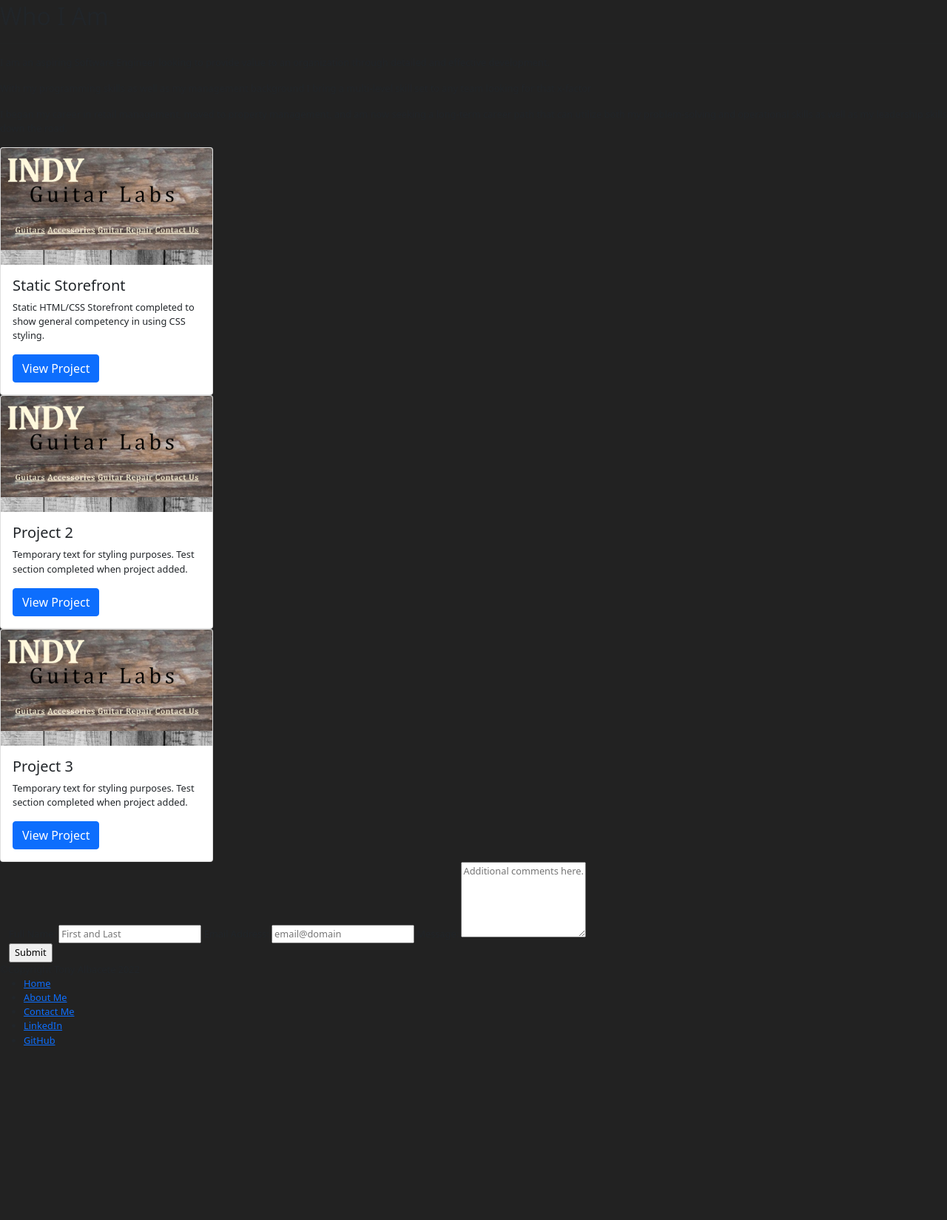
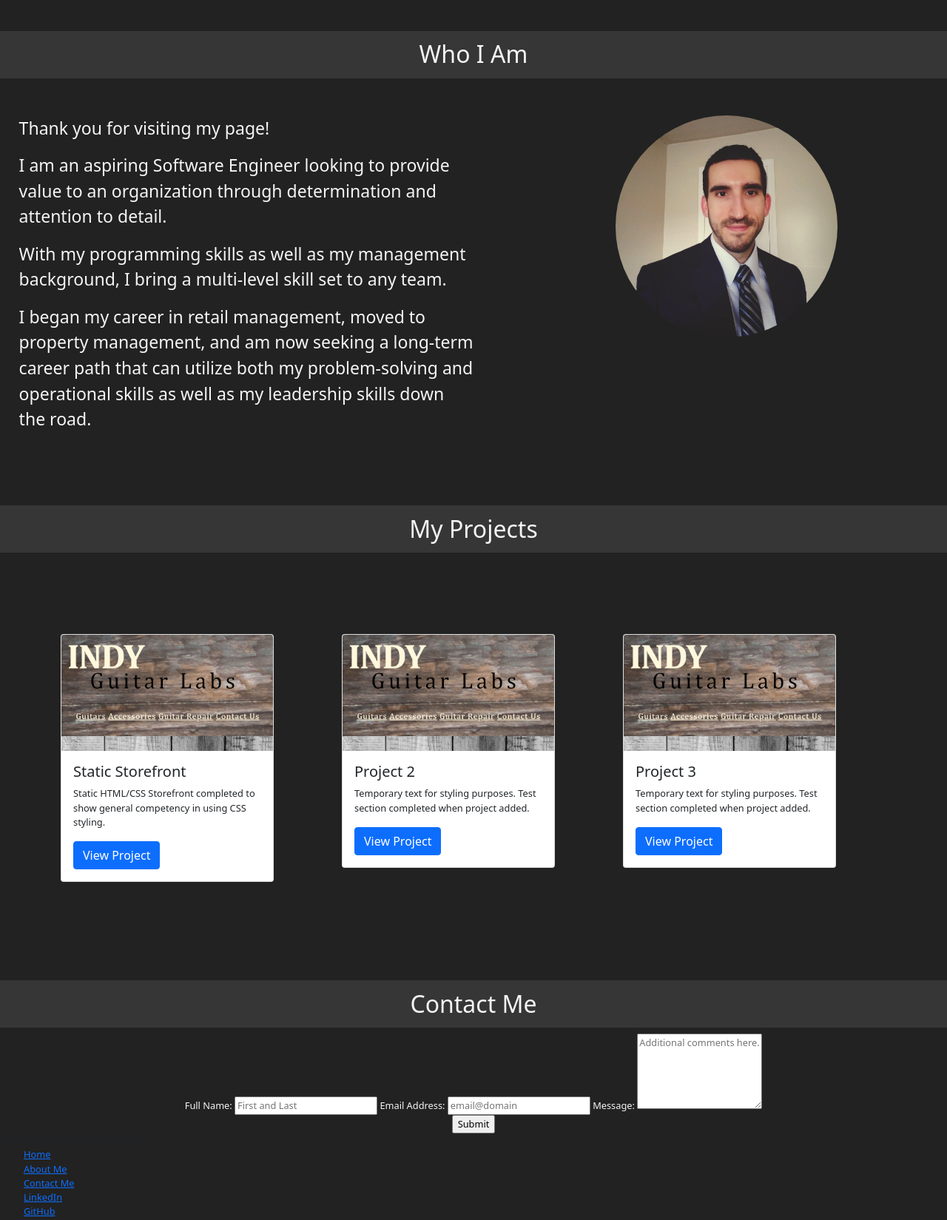
Before and after one commit to tbalbacete/Portfolio-Project, a plain HTML site: page index.html in a window 1280 px wide. Shown: the part 656-2305 px from the top of the page at 74% size. Before the commit the page ends 2088 px from the top, so only its background shows below. Drawn offline with nearby package versions, Linux system fonts and the light colour scheme.

Commit message:
added about me styling

```diff
--- a/index.html
+++ b/index.html
@@ -22,7 +22,7 @@
                 <div class="navbar-nav">
                   <a class="nav-link active" aria-current="page" href="#main">About Me</a>
                   <a class="nav-link" href="#fs-frm">Contact</a>
-                  <a class="nav-link" href="#card1">Projects</a>
+                  <a class="nav-link" href="#projectshead">Projects</a>
                   <a class="nav-link" href="https://github.com/tbalbacete">GitHub</a>
                 </div>
               </div>
@@ -41,17 +41,31 @@
     <!-- Navbar -->
     <!-- About Me -->
     <section id="main" class="contentwrapper">
+        <br/>
+        <br/>
         <h2 id="aboutmehead">Who I Am</h2>
         <hr/>
-        <p>I am an aspiring Software Engineer looking to provide value to an organization through detailed and effective development. </p>
-        <p>With my programming skills as well as my management background I bring a multi-level skill set to any team looking for that x-factor</p>
+        <hr/>
+        <div><img src= "assets/headshot.jpg" id = "headshot" alt="Headshot of Me"></div>
+        <p>Thank you for visiting my page!</p>
+        <p>I am an aspiring Software Engineer looking to provide value to an organization through determination and attention to detail.</p>
+        <p>With my programming skills as well as my management background, I bring a multi-level skill set to any team. </p>
         <p>I began my career in retail management, moved to property management, and am now seeking a long-term career path that can utilize both my problem-solving and operational skills as well as my leadership skills down the road.</p>
     </section>
 
+    <br/>
+    <br/>
+    <br/>
+
     <!-- Projects -->
-    <div id="card1">
+    <h2 id = "projectshead">My Projects</h2>
+    <br/>
+    <br/>
+    <div class = "container">
+      <div class="row">
+      <div class="col-lg mb-4">
           <div class="card" style="width: 18rem;">
-            <img src="./assets/storefront.png" class="card-img-top" alt="...">
+              <img src="./assets/storefront.png" class="card-img-top" alt="Storefront IMG">
               <div class="card-body">
                 <h5 class="card-title">Static Storefront</h5>
                 <p class="card-text">Static HTML/CSS Storefront completed to show general competency in using CSS styling.</p>
@@ -59,7 +73,7 @@
               </div>
             </div>
           </div>
-    <div>
+      <div class="col-lg mb-4">
           <div class="card" style="width: 18rem;">
               <img src="./assets/storefront.png" class="card-img-top" alt="...">
               <div class="card-body">
@@ -69,7 +83,7 @@
               </div>
             </div>
       </div>
-    <div>
+      <div class="col-lg mb-4">
           <div class="card" style="width: 18rem;">
               <img src="./assets/storefront.png" class="card-img-top" alt="...">
               <div class="card-body">
@@ -79,7 +93,11 @@
               </div>
             </div>
       </div>
+      </div>
+    </div>
+    <br/>
     <!-- Contact Section -->
+      <h2 id = "contactHead">Contact Me</h2>
         <div class="container-fluid">
             <form id="fs-frm" name="simple-contact-form" accept-charset="utf-8" action="https://formspree.io/f/mgedaadp" method="post">
                 <fieldset id="fs-frm-inputs">
--- a/style.css
+++ b/style.css
@@ -22,7 +22,64 @@ header {
     -moz-background-size: cover;
     -o-background-size: cover;
     background-size: cover;
+    box-shadow: 0 4px 4px rgba(0, 0, 0, 0.4);
 }
 div.clear {
     clear: both;
 }
+#aboutmehead {
+    color: whitesmoke;
+    padding: 1%;
+    text-align: center;
+    background-color: rgb(54, 54, 54);
+
+}
+#main p {
+    color:whitesmoke;
+    font-size: 180%;
+    margin-left: 2%;
+    margin-right: 50%;
+    text-align: left;
+
+}
+#headshot {
+    display: block;
+    position: absolute;
+    left: 65%;
+    height: auto;
+    width: auto;
+    max-width: 300px;
+    max-height: 300px;
+    margin-right: 15%;
+    margin-bottom: 10%;
+    border-radius: 50%;
+}
+#projectshead {
+    color: whitesmoke;
+    padding: 1%;
+    text-align: center;
+    background-color: rgb(54, 54, 54);
+    margin-top: 2%;
+}
+.card {
+    /* width: 200px;
+    margin: 2em 2em 2em 2em;
+    border-radius: 0.3em; */
+}
+.container {
+    margin-top: 5%;
+    margin-bottom: 5%;
+}
+#contactHead {
+    color: whitesmoke;
+    padding: 1%;
+    text-align: center;
+    background-color: rgb(54, 54, 54);
+    margin-top: 2%;
+}
+
+.container-fluid {
+    border:rgb(54, 54, 54);
+    text-align: center;
+    color: whitesmoke;
+}
```
Also changed, not shown: assets/headshot.jpg (added), 1 other file. Lines whose indentation alone changed are shown as unchanged.
